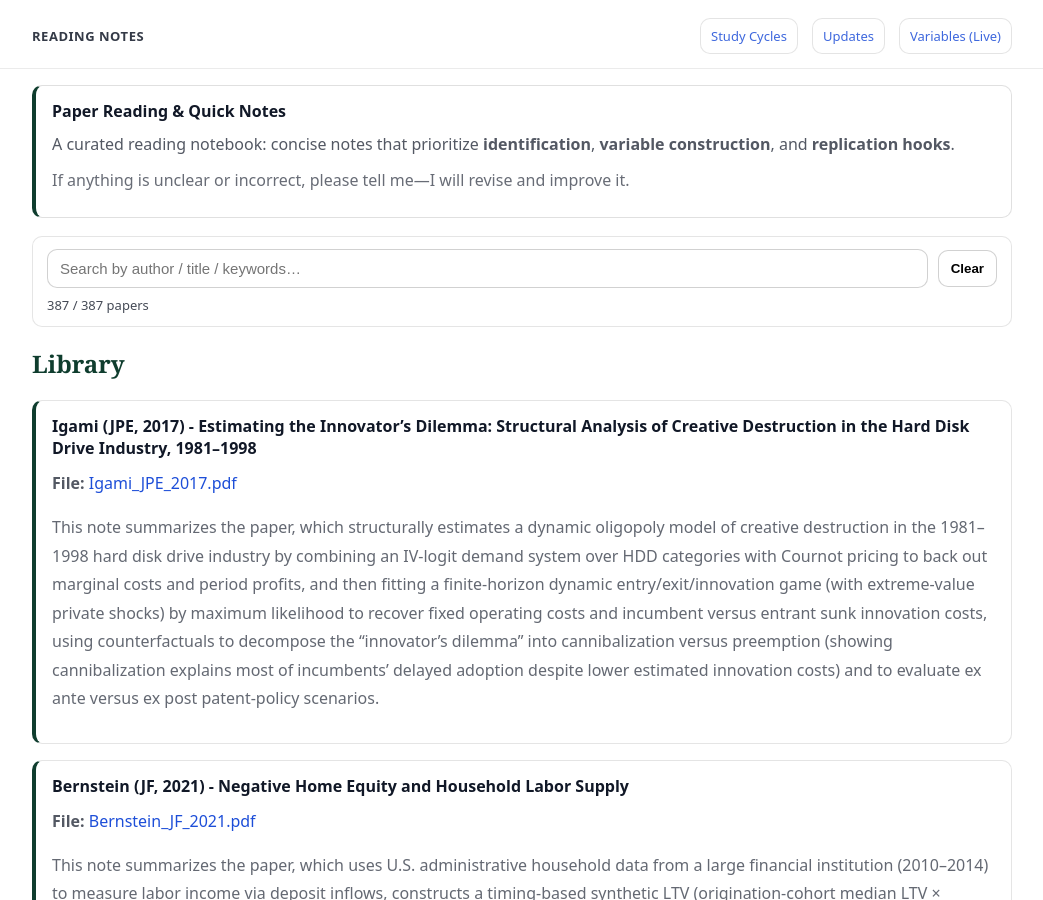
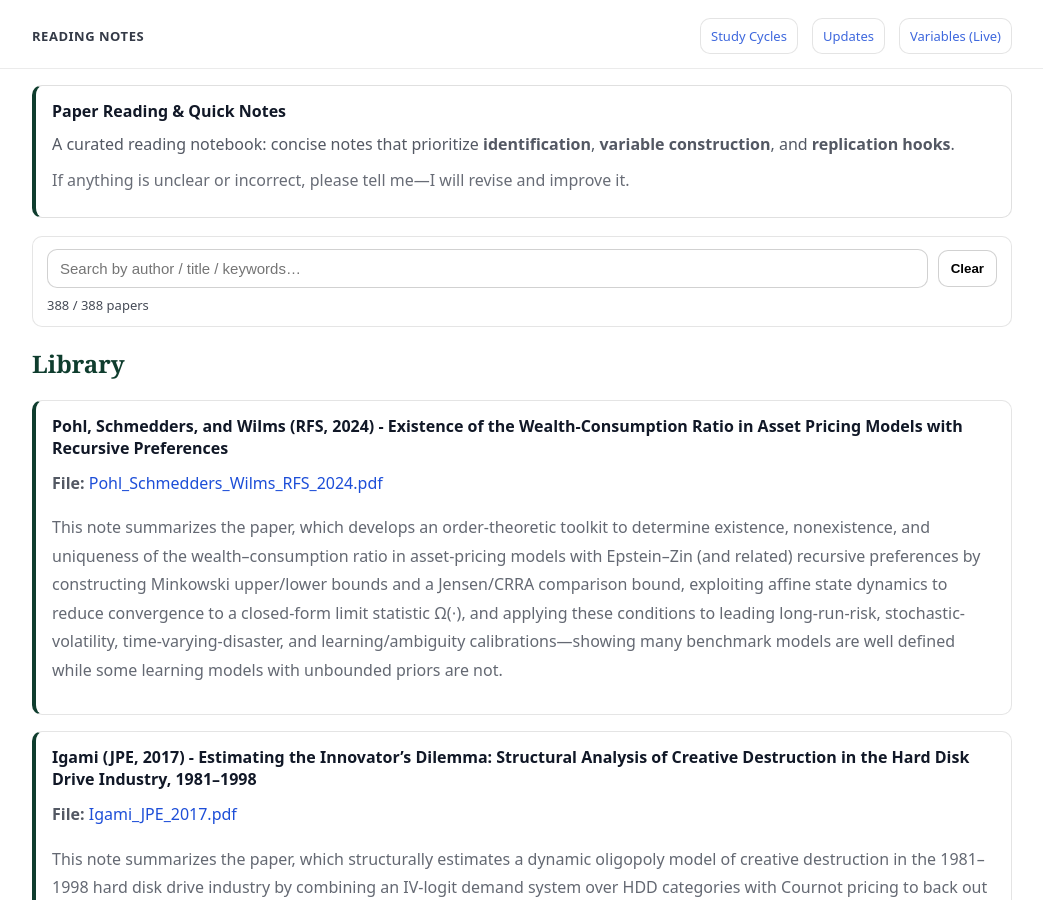
Before and after one commit to yaxinzn/study-archive, a Jekyll site: the page built from reading/index.md, in a window 1280 px wide and 900 px high. Shown: the whole window, without its empty margins (118-1161 px from the left). Built offline with Jekyll 4.4.1, drawn with Linux system fonts in a browser that asks for light colours.

Commit message:
Reading: add/update Pohl_Schmedders_Wilms_RFS_2024.pdf

```diff
--- a/_data/reading.yml
+++ b/_data/reading.yml
@@ -1,3 +1,7 @@
+- title: "Pohl, Schmedders, and Wilms (RFS, 2024) - Existence of the Wealth-Consumption Ratio in Asset Pricing Models with Recursive Preferences"
+  file: "Pohl_Schmedders_Wilms_RFS_2024.pdf"
+  desc: "This note summarizes the paper, which develops an order-theoretic toolkit to determine existence, nonexistence, and uniqueness of the wealth–consumption ratio in asset-pricing models with Epstein–Zin (and related) recursive preferences by constructing Minkowski upper/lower bounds and a Jensen/CRRA comparison bound, exploiting affine state dynamics to reduce convergence to a closed-form limit statistic Ω(⋅), and applying these conditions to leading long-run-risk, stochastic-volatility, time-varying-disaster, and learning/ambiguity calibrations—showing many benchmark models are well defined while some learning models with unbounded priors are not."
+
 - title: "Igami (JPE, 2017) - Estimating the Innovator’s Dilemma: Structural Analysis of Creative Destruction in the Hard Disk Drive Industry, 1981–1998"
   file: "Igami_JPE_2017.pdf"
   desc: "This note summarizes the paper, which structurally estimates a dynamic oligopoly model of creative destruction in the 1981–1998 hard disk drive industry by combining an IV-logit demand system over HDD categories with Cournot pricing to back out marginal costs and period profits, and then fitting a finite-horizon dynamic entry/exit/innovation game (with extreme-value private shocks) by maximum likelihood to recover fixed operating costs and incumbent versus entrant sunk innovation costs, using counterfactuals to decompose the “innovator’s dilemma” into cannibalization versus preemption (showing cannibalization explains most of incumbents’ delayed adoption despite lower estimated innovation costs) and to evaluate ex ante versus ex post patent-policy scenarios."
```
Also changed, not shown: 1 other file.
